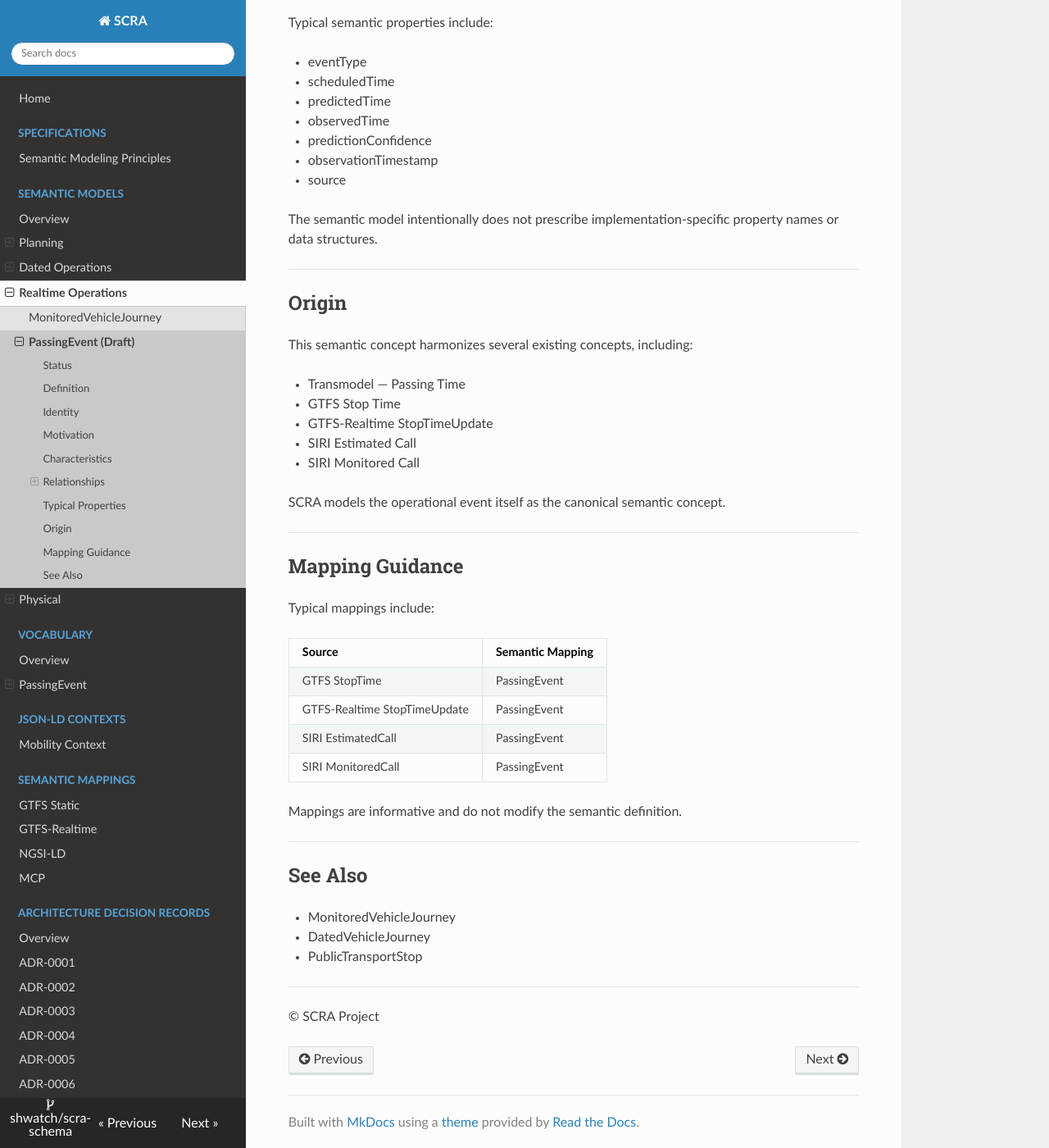
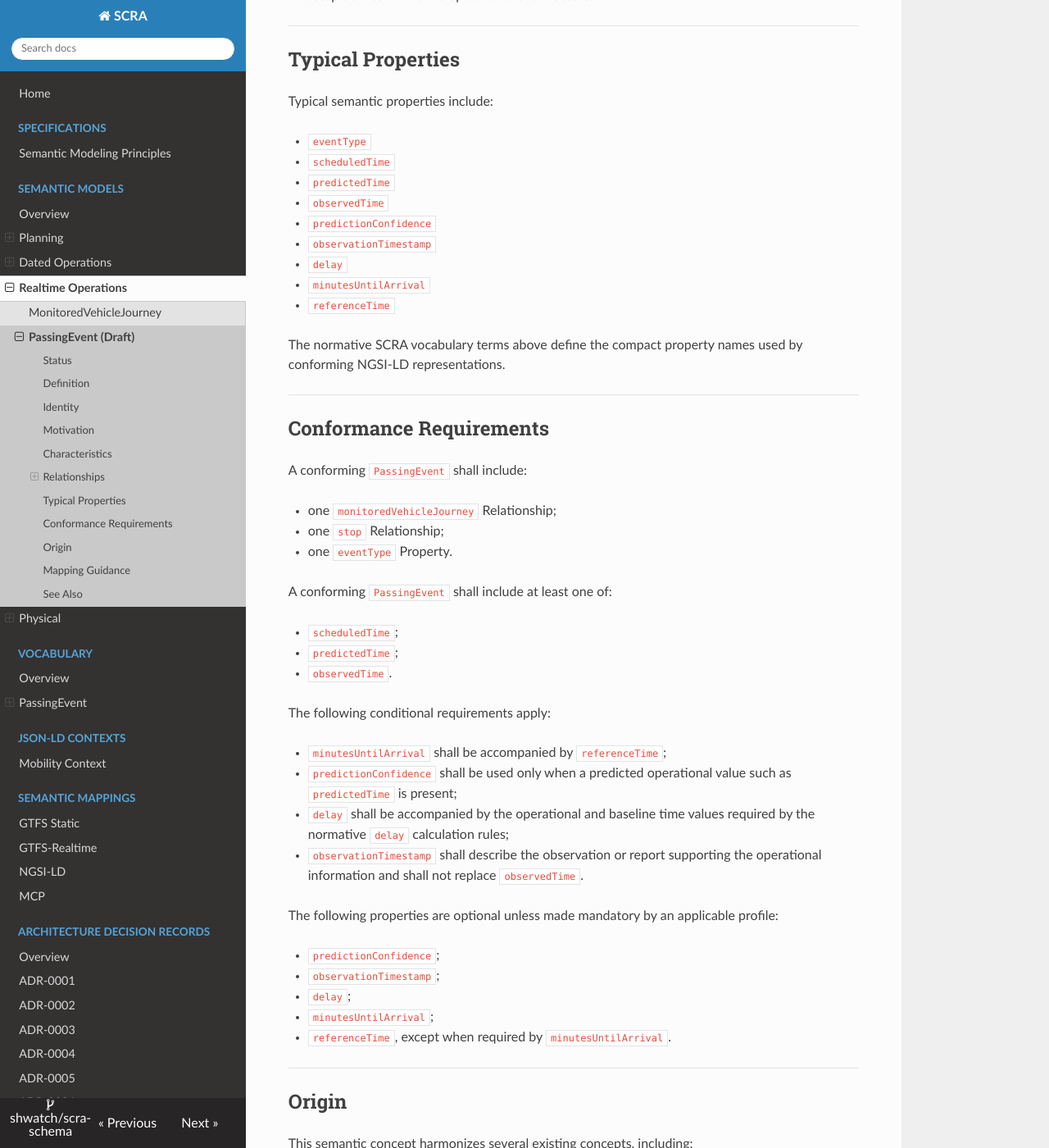
Before and after one commit to shwatch/scra-schema, an MkDocs documentation site: the page built from docs/models/PassingEvent.md, in a window 1280 px wide and 1400 px high, scrolled down 2083 px. Shown: the whole window at 82% size. Built offline with MkDocs 1.6.1, drawn with Linux system fonts in a browser that asks for light colours; nearby versions of some CDN libraries; some of the changed text lies outside the part shown.

Commit message:
Define PassingEvent conformance requirements

```diff
--- a/docs/models/PassingEvent.md
+++ b/docs/models/PassingEvent.md
@@ -33,6 +33,10 @@ Changes to scheduled, predicted, or observed times do not alter the identity
 of the PassingEvent.
 
 They update the temporal properties of the same event.
+
+Where the same MonitoredVehicleJourney visits the same PublicTransportStop
+more than once, occurrence identity shall additionally include a stop
+sequence, PointInJourneyPattern, or another profile-defined discriminator.
 
 ---
 
@@ -91,16 +95,53 @@ The stop defines where the operational event occurs.
 
 Typical semantic properties include:
 
-- eventType
-- scheduledTime
-- predictedTime
-- observedTime
-- predictionConfidence
-- observationTimestamp
-- source
+- `eventType`
+- `scheduledTime`
+- `predictedTime`
+- `observedTime`
+- `predictionConfidence`
+- `observationTimestamp`
+- `delay`
+- `minutesUntilArrival`
+- `referenceTime`
 
-The semantic model intentionally does not prescribe implementation-specific
-property names or data structures.
+The normative SCRA vocabulary terms above define the compact property names
+used by conforming NGSI-LD representations.
+
+---
+
+## Conformance Requirements
+
+A conforming `PassingEvent` shall include:
+
+- one `monitoredVehicleJourney` Relationship;
+- one `stop` Relationship;
+- one `eventType` Property.
+
+A conforming `PassingEvent` shall include at least one of:
+
+- `scheduledTime`;
+- `predictedTime`;
+- `observedTime`.
+
+The following conditional requirements apply:
+
+- `minutesUntilArrival` shall be accompanied by `referenceTime`;
+- `predictionConfidence` shall be used only when a predicted operational value
+  such as `predictedTime` is present;
+- `delay` shall be accompanied by the operational and baseline time values
+  required by the normative `delay` calculation rules;
+- `observationTimestamp` shall describe the observation or report supporting
+  the operational information and shall not replace `observedTime`.
+
+The following properties are optional unless made mandatory by an applicable
+profile:
+
+- `predictionConfidence`;
+- `observationTimestamp`;
+- `delay`;
+- `minutesUntilArrival`;
+- `referenceTime`, except when required by `minutesUntilArrival`.
 
 ---
 
```
